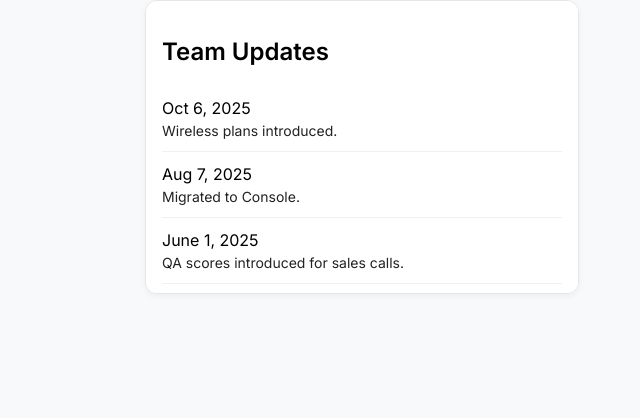
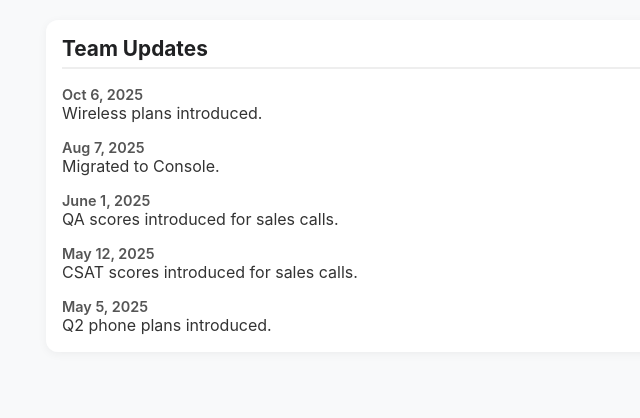
Before and after one commit to anilasalfi/widget-notion, a plain HTML site: page index.html in a window 1280 px wide. Shown: the whole page, without its empty margins (278-918 px from the left). Drawn offline with Linux system fonts and the light colour scheme.

Commit message:
Update style.css

```diff
--- a/style.css
+++ b/style.css
@@ -1,68 +1,43 @@
-/* Import ChatGPT-like font */
-@import url('https://fonts.googleapis.com/css2?family=Inter:wght@400;500;600&display=swap');
-
-/* Global page styles */
 body {
   font-family: 'Inter', -apple-system, BlinkMacSystemFont, 'Segoe UI', Roboto, Oxygen,
                Ubuntu, Cantarell, 'Open Sans', 'Helvetica Neue', sans-serif;
   background: #f8f9fa;
   margin: 0;
-  padding: 0;
+  padding: 20px;
   display: flex;
   justify-content: center;
-  align-items: flex-start;
-  height: 100vh;
 }
 
-/* Scrollable updates container */
 .updates-box {
-  width: 400px;
-  height: 260px; /* fixed height for scroll */
+  background: white;
+  border-radius: 12px;
+  box-shadow: 0 2px 10px rgba(0,0,0,0.05);
+  max-height: 300px;
   overflow-y: auto;
-  background: #ffffff;
-  border: 1px solid #e6e6e6;
-  border-radius: 12px;
-  box-shadow: 0 2px 6px rgba(0, 0, 0, 0.05);
   padding: 16px;
-  scrollbar-width: thin; /* Firefox */
-  scrollbar-color: rgba(0,0,0,0.2) transparent;
+  width: 100%;
+  max-width: 600px;
 }
 
-/* Update entries */
-.update {
-  border-bottom: 1px solid #f0f0f0;
-  padding: 10px 0;
-  line-height: 1.5;
+.updates-box h2 {
+  margin-top: 0;
+  font-size: 1.3rem;
+  border-bottom: 2px solid #eee;
+  padding-bottom: 6px;
+  color: #202123;
 }
 
-.update:last-child {
-  border-bottom: none;
+.update {
+  margin-bottom: 16px;
 }
 
-/* Date line */
-.date {
-  color: #666;
-  font-size: 12px;
-  font-weight: 500;
-  margin-bottom: 3px;
+.update-date {
+  font-weight: 600;
+  color: #555;
+  font-size: 0.9rem;
 }
 
-/* Message line */
-.update div:last-child {
-  font-size: 14px;
-  color: #222;
+.update-text {
+  font-size: 1rem;
+  color: #333;
 }
-
-/* Smooth scrollbar (WebKit browsers) */
-.updates-box::-webkit-scrollbar {
-  width: 6px;
-}
-
-.updates-box::-webkit-scrollbar-thumb {
-  background-color: rgba(0, 0, 0, 0.2);
-  border-radius: 3px;
-}
-
-.updates-box::-webkit-scrollbar-track {
-  background: transparent;
-}
```
